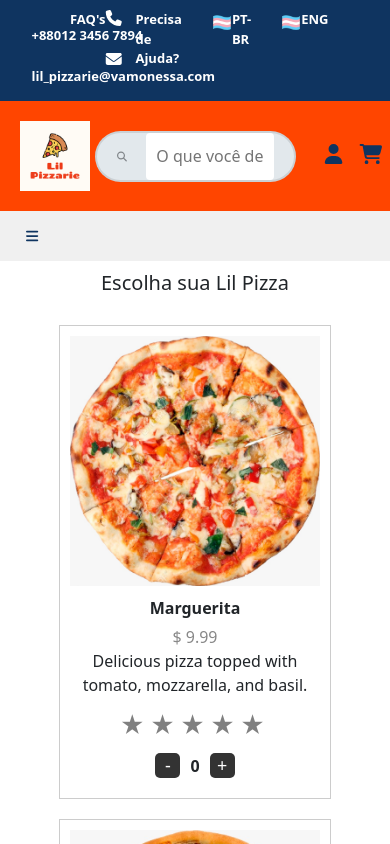
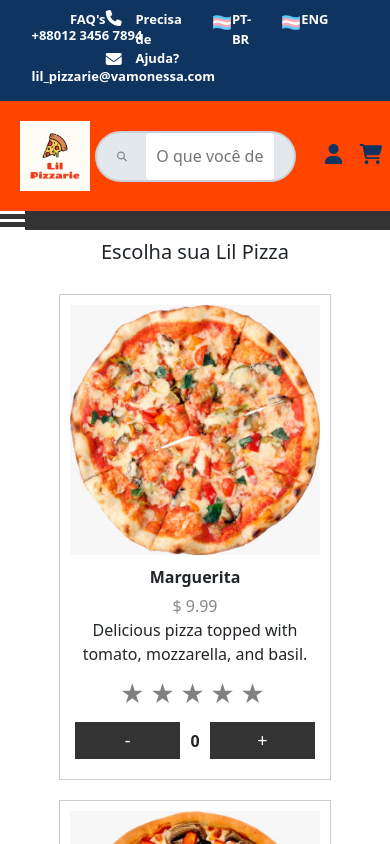
Before and after one commit to DevMalta/E-commerce-Lil-Pizzarie-IBRF, a React (Create React App) app: page /teste in a window 390 px wide. Shown: the top 844 px of the page. Built offline with nearby package versions, Linux system fonts and the light colour scheme.

Commit message:
correção de bug do Navbar (falta estilizar)

```diff
--- a/src/Components/Menu.js
+++ b/src/Components/Menu.js
@@ -1,194 +1,11 @@
-import React, { useState } from 'react';
-import Pesquisa from './componentes_Menu/pesquisa';
-import { Container, Row, Col } from 'react-bootstrap';
-import 'bootstrap/dist/css/bootstrap.min.css';
-import './styles/Menu.css';
-import f01 from '../img/flavor01.jpeg';
-import f02 from '../img/flavor02.jpeg';
-import f03 from '../img/flavor03.jpeg';
-import f04 from '../img/flavor04.jpeg';
-import f05 from '../img/flavor05.jpeg';
-import f06 from '../img/flavor06.jpeg';
-import f07 from '../img/flavor07.jpeg';
-import f08 from '../img/flavor08.jpeg';
-import f09 from '../img/flavor09.jpeg';
+import React from 'react';
 
-const Menu = () => {
-  const [showSecondGrid, setShowSecondGrid] = useState(false);
-  const [searchValue, setSearchValue] = useState('');
-  const [images, setImages] = useState([
-    { src: f01,
-      name: 'Marguerita',
-      price: '$ 9.99',
-      description: 'Delicious pizza topped with tomato, mozzarella, and basil.',
-      views: 0, quantity: 0
-    },
-    { src: f02,
-      name: 'Exotic',
-      price: '$ 11.99',
-      description: 'An exotic blend of flavors including pineapple, ham, and barbecue sauce.',
-      views: 0, quantity: 0
-    },
-    { src: f03,
-      name: 'Mussarela',
-      price: '$ 8.99',
-      description: 'Classic pizza with melted mozzarella cheese and tomato sauce.',
-      views: 0, quantity: 0
-    },
-    { src: f04,
-      name: 'House special',
-      price: '$ 12.99',
-      description: 'Our special pizza with a combination of various toppings.',
-      views: 0, quantity: 0
-    },
-    { src: f05,
-      name: 'Mexican pepper',
-      price: '$ 10.99',
-      description: 'Spicy pizza with jalapenos, bell peppers, and seasoned ground beef.',
-      views: 0, quantity: 0
-    },
-    { src: f06,
-      name: 'Tomato with Olive',
-      price: '$ 9.99',
-      description: 'Fresh tomato slices and black olives make this pizza a delight.',
-      views: 0, quantity: 0
-    },
-    { src: f07,
-      name: 'M&M',
-      price: '$ 8.99',
-      description: 'A unique pizza with a sweet twist - M&M candies as toppings.',
-      views: 0, quantity: 0
-    },
-    { src: f08,
-      name: 'Tarantela',
-      price: '$ 11.99',
-      description: 'A flavorful pizza with Italian sausage, mushrooms, and onions.',
-      views: 0, quantity: 0
-    },
-    { src: f09,
-      name: 'Broccoli',
-      price: '$ 10.99',
-      description: 'Healthy and delicious pizza topped with broccoli and cheese.',
-      views: 0, quantity: 0
-    },
-  ]);
-
-  const handleSearchChange = (event) => {
-    setSearchValue(event.target.value);
-  };
-
-  const handleImageClick = (index) => {
-    const updatedImages = [...images];
-    updatedImages[index].views += 1;
-    setImages(updatedImages);
-  };
-
-  const handleQuantityIncrement = (index) => {
-    const updatedImages = [...images];
-    updatedImages[index].quantity += 1;
-    setImages(updatedImages);
-  };
-
-  const handleQuantityDecrement = (index) => {
-    const updatedImages = [...images];
-    if (updatedImages[index].quantity > 0) {
-      updatedImages[index].quantity -= 1;
-      setImages(updatedImages);
-    }
-  };
-
-  const renderImages = () => {
-    const filteredImages = images.filter((image) =>
-      image.name.toLowerCase().includes(searchValue.toLowerCase())
-    );
-
-    const grid = [];
-
-    if (showSecondGrid) {
-      const rowImages = filteredImages.slice(6, 9);
-
-      const row = (
-        <Row key={1}>
-          {rowImages.map((image, index) => (
-            <Col key={index} md={4}>
-              <img
-                src={image.src}
-                alt={`Image ${index + 7}`}
-                className="home-image img-fluid"
-                onClick={() => handleImageClick(index + 6)}
-              />
-              <div className="image-info">
-                <span>{image.name}</span>
-                <div className="price">{image.price}</div>
-                <div className="description">{image.description}</div>
-                <div className="views">Views: {image.views}</div>
-                <div className="quantity">
-                  <button className="minus" onClick={() => handleQuantityDecrement(index)}>-</button>
-                  <span>{image.quantity}</span>
-                  <button className="plus" onClick={() => handleQuantityIncrement(index)}>+</button>
-                </div>
-              </div>
-            </Col>
-          ))}
-        </Row>
-      );
-
-      grid.push(row);
-    } else {
-      const rowImages = filteredImages.slice(0, 6);
-
-      const row = (
-        <Row key={0}>
-          {rowImages.map((image, index) => (
-            <Col key={index} md={4}>
-              <img
-                src={image.src}
-                alt={`Image ${index + 1}`}
-                className="home-image img-fluid"
-                onClick={() => handleImageClick(index)}
-              />
-              <div className="image-info">
-                <div className="row1">
-                  <span className="name" >{image.name}</span>
-                  <div className="views">Views: {image.views}</div>
-                </div>
-                <div className="row2">
-                  <div className="price">{image.price}</div>
-                  <div className="quantity">
-                    <button className="minus" onClick={() => handleQuantityDecrement(index)}>-</button>
-                    <span className="count" >{image.quantity}</span>
-                    <button className="plus" onClick={() => handleQuantityIncrement(index)}>+</button>
-                  </div>
-                </div>
-                <div className="description">{image.description}</div>
-              </div>
-            </Col>
-          ))}
-        </Row>
-      );
-
-      grid.push(row);
-    }
-
-    return grid;
-  };
-
-  const handleToggleGrid = () => {
-    setShowSecondGrid(!showSecondGrid);
-  };
-
+const MeuComponente = () => {
   return (
-    <div className="titulo">
-      <h2>Escolha sua Lil Pizza</h2>
-      <Pesquisa handleChange={handleSearchChange} />
-      <Container className="grid">
-        {renderImages()}
-      </Container>
-      <button onClick={handleToggleGrid}>
-        {showSecondGrid ? 'Menos sabores' : 'Mais sabores'}
-      </button>
+    <div>
+      {/* Conteúdo do seu componente aqui */}
     </div>
   );
 };
 
-export default Menu;
+export default MeuComponente;
--- a/src/Components/styles/Menu.css
+++ /dev/null
@@ -1,43 +0,0 @@
-.grid {
-    padding-top: 30px;
-  }
-
-.find {
-  display: flex;
-  justify-content: center;
-}
-
-.quantity {
-  display: flex;
-}
-
-.minus,.plus {
-  width: 25px;
-  height: 25px;
-  display: flex;
-  align-items: center;
-  justify-content: center;
-}
-
-.count{
-  border-color: blueviolet;
-  margin-left: 10px;
-  margin-right: 10px;
-}
-
-.row1,.row2 {
-  display: flex;
-  align-items: center;
-}
-
-.name {
-  display: flex;
-  justify-content: left;
-}
-
-.views {
-  border-color: chocolate;
-  display: flex;
-  flex-direction:row-reverse;
-  justify-items: right;
-}
--- a/src/common/header/Navbar.css
+++ b/src/common/header/Navbar.css
@@ -1,5 +1,7 @@
+/* NavBar.css */
 .navbar {
-    background-color: #f0f0f0;
+  background-color: #333;
+  color: #fff;
   padding: 10px;
 }
 
@@ -9,81 +11,97 @@
   align-items: center;
 }
 
-  .navbar-logo-link {
-    font-weight: bold;
-    text-decoration: none;
-    color: #333;
+.brand {
+  font-size: 24px;
 }
 
-  .navbar-menu {
+.menu {
   display: flex;
-    align-items: center;
-  }
-
-  .nav-links {
   list-style: none;
-    display: flex;
   margin: 0;
   padding: 0;
 }
 
-  .nav-links li {
-    margin-right: 20px;
+.menu li {
+  margin-left: 20px;
 }
 
-  .nav-links li a {
+.menu a {
+  color: #fff;
   text-decoration: none;
-    color: #333;
 }
 
-  .navbar-toggle {
-    background: transparent;
-    border: none;
+/* Hamburger Icon Styles */
+.menu-btn {
   cursor: pointer;
   display: none;
 }
 
-  @media (max-width: 768px) {
-    .navbar-container {
-      justify-content: flex-end;
+.menu-btn-burger,
+.menu-btn-burger:before,
+.menu-btn-burger:after {
+  content: '';
+  display: block;
+  width: 25px;
+  height: 3px;
+  background-color: #fff;
+  transition: all 0.2s;
 }
 
-    .navbar-menu {
-      display: none;
-      width: 100%;
+.menu-btn-burger {
+  position: relative;
 }
 
-    .navbar-toggle {
-      display: flex;
-      align-items: center;
-      justify-content: center;
+.menu-btn-burger:before,
+.menu-btn-burger:after {
+  position: absolute;
 }
 
-    .nav-links {
-      flex-direction: column;
-      align-items: flex-start;
-      margin-top: 10px;
+.menu-btn-burger:before {
+  top: -8px;
+}
+
+.menu-btn-burger:after {
+  top: 8px;
+}
+
+/* Media Query for Responsive Navbar */
+@media screen and (max-width: 768px) {
+  .menu {
     display: none;
   }
 
-    .navbar.active .nav-links {
+  .menu.active {
     display: flex;
+    flex-direction: column;
+    position: absolute;
+    top: 50px;
+    left: 0;
+    right: 0;
+    background-color: #333;
+    z-index: 1;
   }
 
-    .nav-links li {
-      margin: 10px 0;
+  .menu.active li {
+    margin-left: 0;
+    text-align: center;
+    padding: 10px 0;
+  }
+
+  .menu-btn {
+    display: block;
+  }
+
+  /* Estilos personalizados para o ícone hamburguer quando o menu está aberto */
+  .menu-btn.open .menu-btn-burger {
+    transform: rotate(-45deg);
+  }
+
+  .menu-btn.open .menu-btn-burger:before {
+    transform: rotate(-45deg) translate(-6px, 6px);
+  }
+
+  .menu-btn.open .menu-btn-burger:after {
+    transform: rotate(45deg) translate(-6px, -6px);
   }
 }
-
-  .mobile-menu-active {
-    position: fixed;
-    top: 0;
-    left: 0;
-    width: 100%;
-    height: 100%;
-    z-index: 9999;
-    background-color: rgba(0, 0, 0, 0.5);
-    display: flex;
-    align-items: center;
-    justify-content: center;
-  }
--- a/src/common/header/Navbar.jsx
+++ b/src/common/header/Navbar.jsx
@@ -1,98 +1,57 @@
 import React, { useState } from 'react';
 import { Link } from 'react-router-dom';
-import { FontAwesomeIcon } from '@fortawesome/react-fontawesome';
-import { faBars, faTimes } from '@fortawesome/free-solid-svg-icons';
+
 import './Navbar.css';
 
-const Navbar = () => {
-  const [mobileMenu, setMobileMenu] = useState(false);
 
-  const toggleMobileMenu = () => {
-    setMobileMenu(!mobileMenu);
+const NavBar = () => {
+  const [menuOpen, setMenuOpen] = useState(false);
+
+  const toggleMenu = () => {
+    setMenuOpen(!menuOpen);
   };
 
   return (
     <nav className="navbar">
       <div className="navbar-container">
-        {/* <div className="navbar-logo">
-          <Link to="/" className="navbar-logo-link">
-            Logo
-          </Link>
-        </div> */}
-        <div className={`navbar-menu ${mobileMenu ? 'active' : ''}`}>
-          <ul className="nav-links">
-            <li>
-              <Link to="/" onClick={toggleMobileMenu}>
+        <div className={`menu-btn ${menuOpen ? 'open' : ''}`} onClick={toggleMenu}>
+          <div className="menu-btn-burger"></div>
+        </div>
+        <ul className={`menu ${menuOpen ? 'active' : ''}`}>
+        <li>
+              <Link to="/">
                 Home
               </Link>
             </li>
             <li>
-              <Link to="/about" onClick={toggleMobileMenu}>
+              <Link to="/about">
                 Sobre Nós
               </Link>
             </li>
             <li>
-              <Link to="/contato" onClick={toggleMobileMenu}>
+              <Link to="/contato">
                 Contato
               </Link>
             </li>
             <li>
-              <Link to="/menu" onClick={toggleMobileMenu}>
+              <Link to="/menu">
                 Menu
               </Link>
             </li>
             <li>
-              <Link to="/login" onClick={toggleMobileMenu}>
+              <Link to="/login">
                 Login
               </Link>
             </li>
             <li>
-              <Link to="/teste" onClick={toggleMobileMenu}>
+              <Link to="/teste">
                 Teste
               </Link>
             </li>
-          </ul>
-        </div>
-        <button className="navbar-toggle" onClick={toggleMobileMenu}>
-          <FontAwesomeIcon icon={mobileMenu ? faTimes : faBars} />
-        </button>
+        </ul>
       </div>
-      {mobileMenu && (
-        <ul className="mobile-nav-links">
-          <li>
-            <Link to="/" onClick={toggleMobileMenu}>
-              Home
-            </Link>
-          </li>
-          <li>
-            <Link to="/about" onClick={toggleMobileMenu}>
-              Sobre Nós
-            </Link>
-          </li>
-          <li>
-            <Link to="/contato" onClick={toggleMobileMenu}>
-              Contato
-            </Link>
-          </li>
-          <li>
-            <Link to="/menu" onClick={toggleMobileMenu}>
-              Menu
-            </Link>
-          </li>
-          <li>
-            <Link to="/login" onClick={toggleMobileMenu}>
-              Login
-            </Link>
-          </li>
-          <li>
-            <Link to="/teste" onClick={toggleMobileMenu}>
-              Teste
-            </Link>
-          </li>
-        </ul>
-      )}
     </nav>
   );
 };
 
-export default Navbar;
+export default NavBar;
```
Lines whose indentation alone changed are shown as unchanged.
